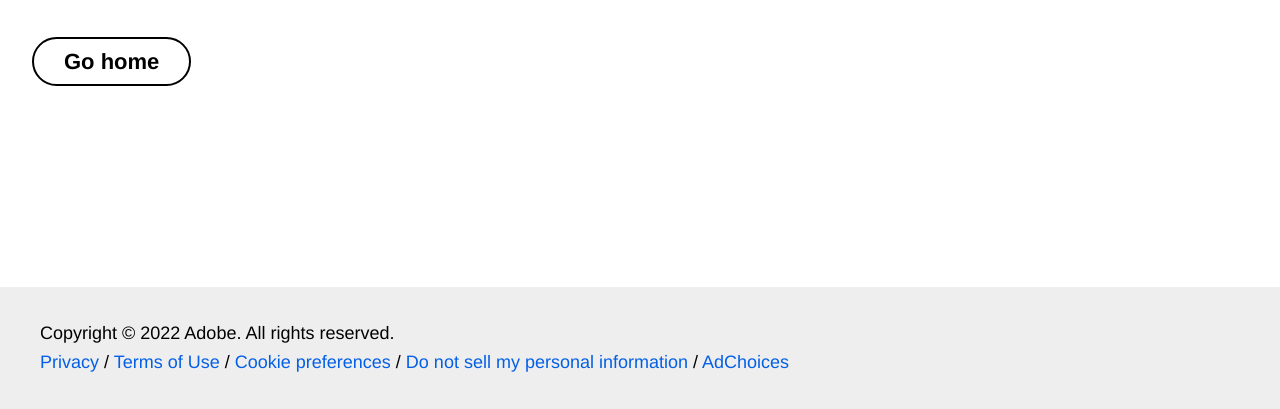
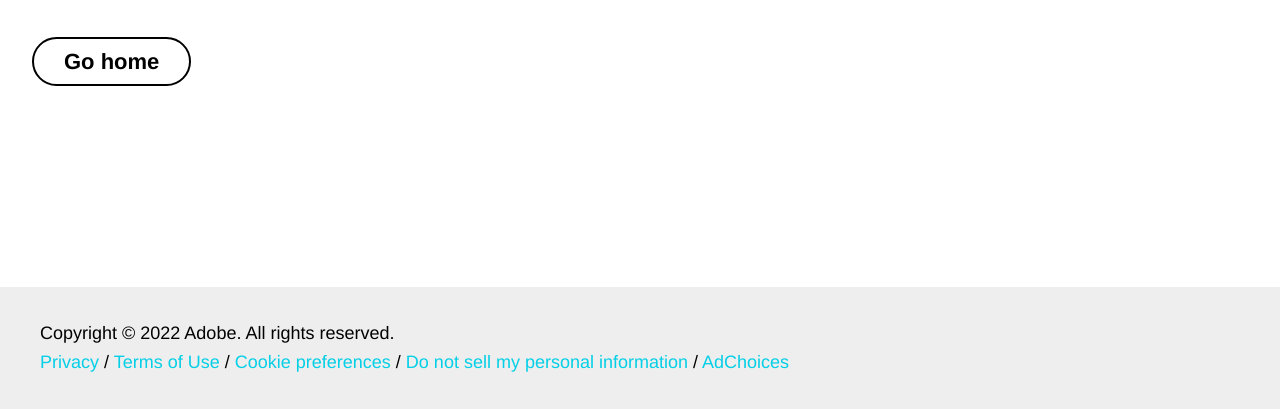
Before and after one commit to noozoo/franklin1, a website with bundled scripts: page 404.html in a window 1280 px wide. Shown: the part 513-922 px from the top of the page. Built offline with nearby package versions, Linux system fonts and the light colour scheme; files whose address does not match are found by name.

Commit message:
Updated link color

```diff
--- a/styles/styles.css
+++ b/styles/styles.css
@@ -12,7 +12,7 @@
 
  :root {
   /* colors */
-  --link-color: #035fe6;
+  --link-color: #03cfe6;
   --link-hover-color: #136ff6;
   --background-color: #fff;
   --overlay-background-color: #eee;
```
